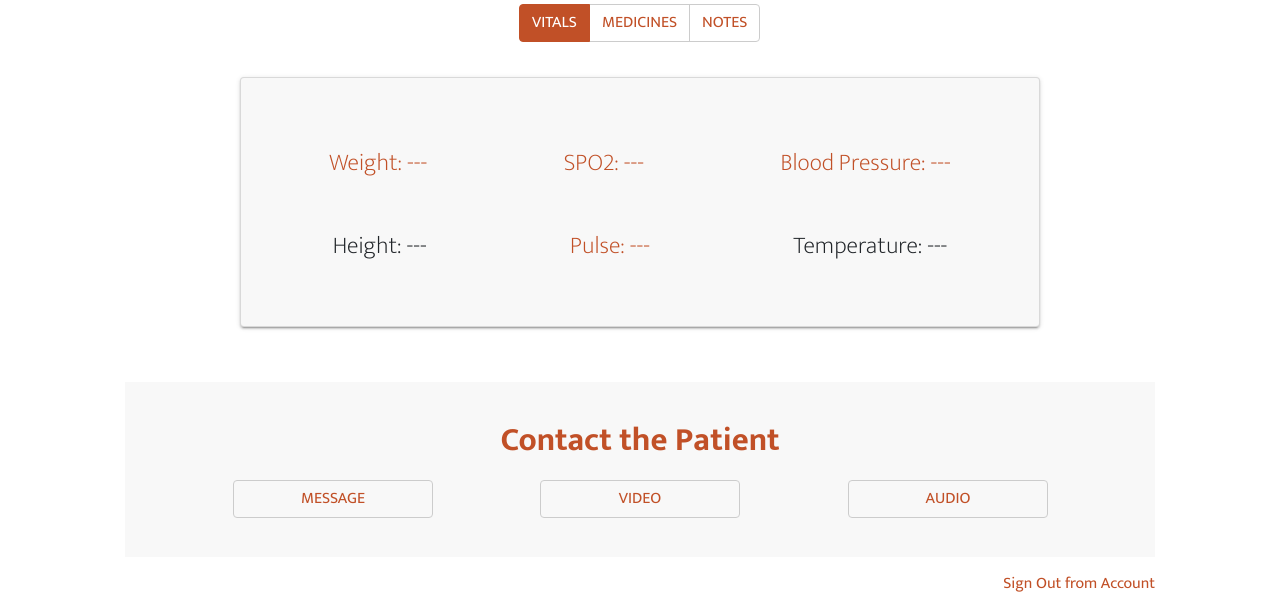
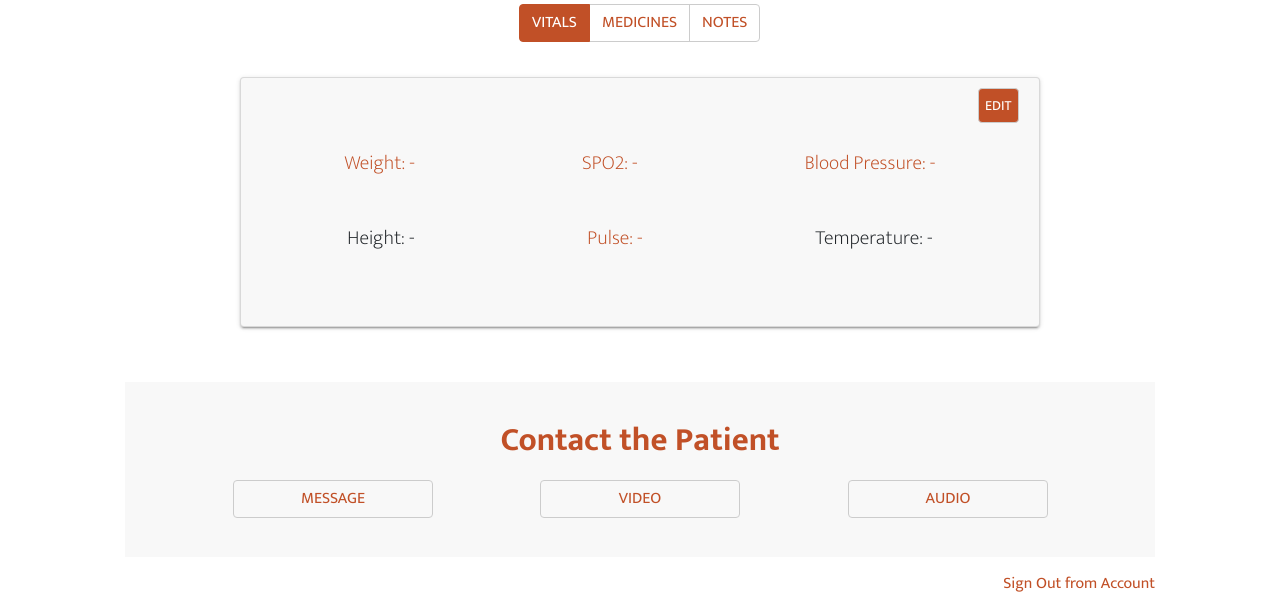
Before and after one commit to Ab1z3r/HospitalAtHome, a plain HTML site: page Web App/public/single_patient.html in a window 1280 px wide. Shown: the part 284-881 px from the top of the page. Drawn offline with nearby package versions, Linux system fonts and the light colour scheme; some packages are replaced by stand-ins of ours.

Commit message:
Added: Completed Single Patient Page (w/o BtnGrp)

```diff
--- a/Web App/public/single_patient.html
+++ b/Web App/public/single_patient.html
@@ -39,19 +39,22 @@
       </div>
     </div>
 
+    <div class= "d-flex justify-content-center">
 
-    <div class= "d-flex justify-content-center">
-      <div id="singlePatientsCard" class="card">
-        <div id="singlePatientsCardBody" class="card-body">
-          <div class="singlePatientInfo">
-            <a href="single_patient.html"><p>Weight: ---</p></a>
-            <a href="single_patient.html"><p>SPO2: ---</p></a>
-            <a href="single_patient.html"><p>Blood Pressure: ---</p></a>
+      <div id="singlePatientCard" class="card">
+        <div id="singlePatientCardBody" class="card-body">
+          <div class="text-right">
+            <button id="editButton" class="btn btn-primary" type="button">Edit</button>
           </div>
           <div class="singlePatientInfo">
-            <p>Height: ---</p>
-            <a href="single_patient.html"><p>Pulse: ---</p></a>
-            <p>Temperature: ---</p>
+            <a href="single_patient.html"><p>Weight: -</p></a>
+            <a href="single_patient.html"><p>SPO2: -</p></a>
+            <a href="single_patient.html"><p>Blood Pressure: -</p></a>
+          </div>
+          <div class="singlePatientInfo">
+            <p>Height: -</p>
+            <a href="single_patient.html"><p>Pulse: -</p></a>
+            <p>Temperature: -</p>
           </div>
         </div>
       </div>
--- a/Web App/public/styles/main.css
+++ b/Web App/public/styles/main.css
@@ -315,20 +315,21 @@ body {
     width: 100%;
 }
 
-#singlePatientsCard {
+#singlePatientCard {
     width: 100%;
     height: 250px;
 }
 
-#singlePatientsCard p {
+#singlePatientCard p {
     font-size: 16px;
     font-weight: 200;
 }
 
-#singlePatientsCardBody {
+#singlePatientCardBody {
     display: flex;
     flex-direction: column;
     justify-content: center;
+    padding-top: 2px;
 }
 
 .singlePatientInfo {
@@ -345,7 +346,7 @@ body {
     text-decoration: underline;
 }
 
-#singlePatientsCard a {
+#singlePatientCard a {
     color: var(--main-color);
     text-decoration: none;
 }
@@ -371,6 +372,13 @@ body {
 #singlePatientContactButtons {
     display: flex;
     flex-direction: column;
+}
+
+#singlePatientPage #editButton {
+    padding: 4px;
+    font-size: 12px;
+    background-color: var(--main-color);
+    color: white;
 }
 
 /* Small devices (phones, 576px and up) */
@@ -424,12 +432,12 @@ body {
     }
 
 
-   #singlePatientsCard a:hover {
+   #singlePatientCard a:hover {
     text-decoration: underline;
 }
 
-    #singlePatientsCard p {
-        font-size: 24px;
+    #singlePatientCard p {
+        font-size: 20px;
     }
 
     .singlePatientInfo {
@@ -438,8 +446,9 @@ body {
         justify-content: space-around;
     }
 
-    #singlePatientsCardBody {
-        justify-content: space-evenly;
+    #singlePatientCardBody {
+        justify-content: start;
+        padding-top: 10px;
     }
 
     #singlePatientContactButtons {
@@ -456,6 +465,14 @@ body {
         margin-bottom: 20px;
     }
 
+    #singlePatientPage #editButton {
+        padding: 6px;
+        font-size: 14px;
+    }
+
+    #singlePatientCardBody div :nth-child(1) {
+        margin-bottom: 20px;
+    }
 }
 
 
@@ -510,9 +527,14 @@ body {
         margin-left: 20px;
     }
 
-    #singlePatientsCard {
+    #singlePatientCard {
         width: 800px;
     }
+
+    div.singlePatientInfo:nth-of-type(1){
+        margin: 10px 0px;
+    }
+
 }
 
 @media screen and (min-width: 1280px) {}
```
